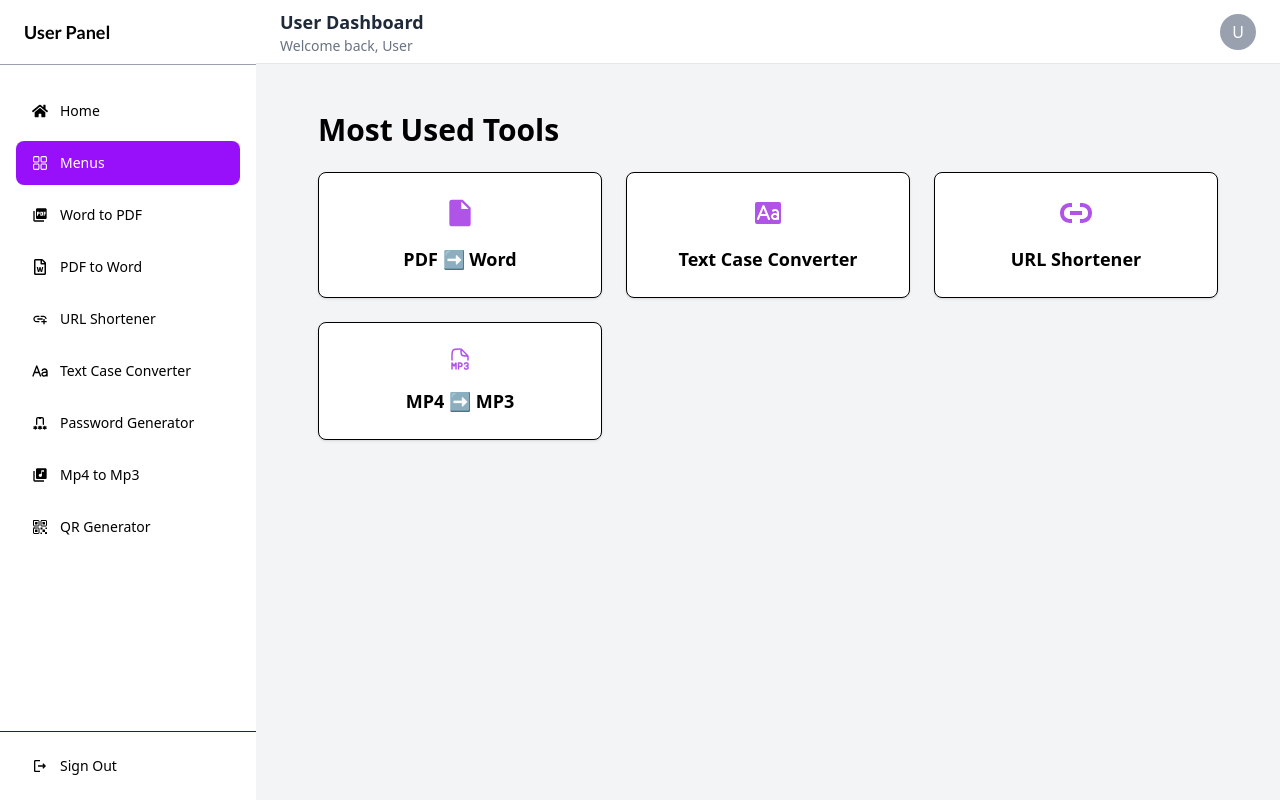
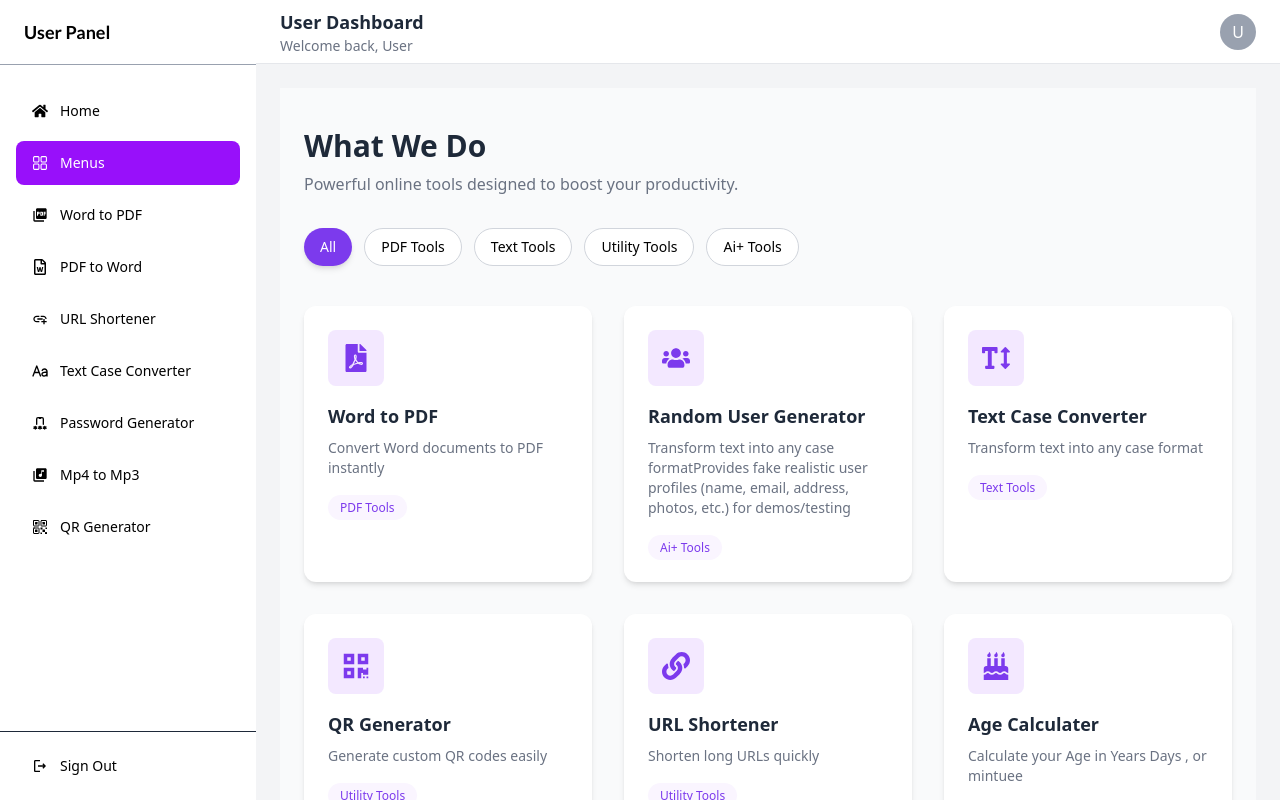
Before and after one commit to AjeetkumarYadav07/utility_Hub, a React (Vite) app in the folder frontend/: page /user-dashboard in a window 1280 px wide. Built offline with nearby package versions, Linux system fonts and the light colour scheme.

Commit message:
add  user-dashbaord ui update

```diff
--- a/frontend/src/Pages/Dashboard/DefaultPage.jsx
+++ b/frontend/src/Pages/Dashboard/DefaultPage.jsx
@@ -1,55 +1,147 @@
-import React from "react";
+
+import React, { useState } from "react";
+import { useNavigate } from "react-router-dom";
+import { FaFilePdf, FaTextHeight, FaUsers, FaLink, FaQrcode, FaKey, FaFileWord,  FaBirthdayCake,  FaRobot } from "react-icons/fa";
 
 const DefaultPage = () => {
+  const navigate = useNavigate();
+  const [activeFilter, setActiveFilter] = useState("All");
+
   const tools = [
     {
-      icon: (
-        <svg xmlns="http://www.w3.org/2000/svg" width="32" height="32" viewBox="0 0 24 24">
-          <path fill="#b054e7" d="M6 2h8l6 6v12a2 2 0 0 1-2 2H6a2 2 0 0 1-2-2V4a2 2 0 0 1 2-2m7 1.5V9h5.5z"/>
-        </svg>
-      ),
-      text: "PDF ➡️ Word",
+      title: "Word to PDF",
+      desc: "Convert Word documents to PDF instantly",
+      category: "PDF Tools",
+      icon: <FaFilePdf size={28} />,
+      path: "/user-dashboard/word_to_pdf",
     },
     {
-      icon: (
-       <svg xmlns="http://www.w3.org/2000/svg" width="32" height="32" viewBox="0 0 256 256">
-        <path fill="#b054e7" d="M200 156c0 6.5-7.33 12-16 12s-16-5.5-16-12s7.33-12 16-12s16 5.5 16 12m32-100v144a16 16 0 0 1-16 16H40a16 16 0 0 1-16-16V56a16 16 0 0 1 16-16h176a16 16 0 0 1 16 16m-88.63 116.88l-44-104a8 8 0 0 0-14.74 0l-44 104a8 8 0 0 0 14.74 6.24L66.84 152h50.32l11.47 27.12a8 8 0 0 0 14.74-6.24M216 124c0-15.44-14.36-28-32-28a34.86 34.86 0 0 0-20.78 6.68a8 8 0 0 0 9.56 12.83A18.84 18.84 0 0 1 184 112c8.56 0 15.8 5.36 16 11.76v8a35.24 35.24 0 0 0-16-3.76c-17.64 0-32 12.56-32 28s14.36 28 32 28a35.1 35.1 0 0 0 16.93-4.26A8 8 0 0 0 216 176ZM73.61 136h36.78L92 92.53Z"/></svg>
-      ),
-      text: "Text Case Converter",
+      title: "Random User Generator",
+      desc: "Transform text into any case formatProvides fake realistic user profiles (name, email, address, photos, etc.) for demos/testing",
+      category: "Ai+ Tools",
+      icon: <FaUsers size={28} />,
+      path: "/user-dashboard/text_convert",
     },
     {
-      icon: (
-       <svg xmlns="http://www.w3.org/2000/svg" width="32" height="32" viewBox="0 0 32 32"><path fill="#b054e7" d="M10 14h12v4H10z"/>
-       <path fill="#b054e7" d="M12 22H9.562A5.57 5.57 0 0 1 4 16.438v-.876A5.57 5.57 0 0 1 9.562 10H12V6H9.562A9.56 9.56 0 0 0 0 15.562v.876A9.56 9.56 0 0 0 9.562 26H12ZM22.438 6H20v4h2.438A5.57 5.57 0 0 1 28 15.562v.876A5.57 5.57 0 0 1 22.438 22H20v4h2.438A9.56 9.56 0 0 0 32 16.438v-.876A9.56 9.56 0 0 0 22.438 6"/></svg>
-      ),
-      text: "URL Shortener",
+      title: "Text Case Converter",
+      desc: "Transform text into any case format",
+      category: "Text Tools",
+      icon: <FaTextHeight size={28} />,
+      path: "/user-dashboard/text_convert",
     },
     {
-      icon: (
-       <svg xmlns="http://www.w3.org/2000/svg" width="24" height="24" viewBox="0 0 24 24">
-        <path fill="none" stroke="#b054e7" stroke-linecap="round" stroke-linejoin="round" stroke-width="1.5" d="M20 12.999v-2.343c0-.818 0-1.226-.152-1.594c-.152-.367-.441-.656-1.02-1.235l-4.736-4.736c-.499-.499-.748-.748-1.058-.896a2 2 0 0 0-.197-.082c-.323-.114-.676-.114-1.381-.114c-3.245 0-4.868 0-5.967.886a4 4 0 0 0-.603.603C4 4.588 4 6.21 4 9.455v3.544m9-10.5v.5c0 2.828 0 4.243.879 5.121C14.757 9 16.172 9 19 9h.5m-3 8.001a1 1 0 0 1 1-1H19a1 1 0 0 1 1 1v1a1 1 0 0 1-1 1m-1 0h1m-15 3v-6l2 3l2-3v6m2.5 0v-2.5m0 0v-3.5h1.75a1.75 1.75 0 1 1 0 3.5zm8.5-.5a1 1 0 0 1 1 1v1a1 1 0 0 1-1 1h-1.5a1 1 0 0 1-1-1"/></svg>
-      ),
-      text: "MP4 ➡️ MP3",
+      title: "QR Generator",
+      desc: "Generate custom QR codes easily",
+      category: "Utility Tools",
+      icon: <FaQrcode size={28} />,
+      path: "/user-dashboard/qr_generator",
+    },
+    {
+      title: "URL Shortener",
+      desc: "Shorten long URLs quickly",
+      category: "Utility Tools",
+      icon: <FaLink size={28} />,
+      path: "/user-dashboard/url_shortener",
+    },
+    {
+      title: "Age Calculater",
+      desc: "Calculate your Age in  Years Days , or mintuee ",
+      category: "Utility Tools",
+      icon: < FaBirthdayCake size={28} />,
+      path: "/user-dashboard/url_shortener",
+    },
+
+    {
+      title: "Password Generator",
+      desc: "Create secure random passwords",
+      category: "Utility Tools",
+      icon: <FaKey size={28} />,
+      path: "/user-dashboard/passwordGenerator",
+    },
+    {
+      title: "PDF to Word",
+      desc: "Convert PDF to Word Document instantly",
+      category: "PDF Tools",
+      icon: <FaFileWord size={28} />,
+      path: "/user-dashboard/pdf_to_word",
+    },
+    {
+      title: "AI PDF Summary",
+      desc: "Summarize PDF using AI",
+      category: "Ai+ Tools",
+      icon: <FaRobot size={28} />,
+      path: "/aiPdfSummary",
     },
   ];
 
+  const filters = ["All", "PDF Tools", "Text Tools", "Utility Tools", "Ai+ Tools"];
+
+  const filteredTools =
+    activeFilter === "All"
+      ? tools
+      : tools.filter((tool) => tool.category === activeFilter);
+
   return (
-    <section className="w-full px-4 py-6">
-      <div className="max-w-[900px] mx-auto">
+    <section className="w-full px-6 py-10 bg-gray-50 min-h-screen">
+      <div className="max-w-6xl mx-auto">
 
-        <h1 className="text-2xl md:text-3xl font-bold mb-6">
-          Most Used Tools
-        </h1>
+        {/* Heading */}
+        <div className="mb-8">
+          <h1 className="text-3xl font-bold text-gray-800">
+            What We Do
+          </h1>
+          <p className="text-gray-500 mt-2">
+            Powerful online tools designed to boost your productivity.
+          </p>
+        </div>
 
-        {/* Grid */}
-        <div className="grid grid-cols-1 sm:grid-cols-2 md:grid-cols-3 gap-6">
-          {tools.map((tool, index) => (
+        {/* Filters */}
+        <div className="flex flex-wrap gap-3 mb-10">
+          {filters.map((filter) => (
+            <button
+              key={filter}
+              onClick={() => setActiveFilter(filter)}
+              className={`px-4 py-2 rounded-full text-sm font-medium transition
+                ${
+                  activeFilter === filter
+                    ? "bg-[#7C3AED] text-white shadow-md"
+                    : "bg-white border border-gray-300 hover:bg-purple-100"
+                }`}
+            >
+              {filter}
+            </button>
+          ))}
+        </div>
+
+        {/* Cards Grid */}
+        <div className="grid grid-cols-1 sm:grid-cols-2 md:grid-cols-3 gap-8">
+          {filteredTools.map((tool, index) => (
             <div
               key={index}
-              className="bg-white border rounded-lg p-6 flex flex-col items-center text-center shadow-sm hover:shadow-md hover:scale-105 transition duration-200 cursor-pointer"
+              onClick={() => navigate(tool.path)}
+              className="bg-white rounded-xl p-6 shadow-md hover:shadow-xl hover:-translate-y-1 transition-all duration-300 cursor-pointer group"
             >
-              <div className="mb-4">{tool.icon}</div>
-              <h2 className="font-semibold text-lg">{tool.text}</h2>
+              {/* Icon */}
+              <div className="w-14 h-14 flex items-center justify-center rounded-lg bg-purple-100 text-[#7C3AED] mb-4 group-hover:bg-[#7C3AED] group-hover:text-white transition">
+                {tool.icon}
+              </div>
+
+              {/* Title */}
+              <h2 className="text-lg font-semibold text-gray-800 mb-2">
+                {tool.title}
+              </h2>
+
+              {/* Description */}
+              <p className="text-gray-500 text-sm">
+                {tool.desc}
+              </p>
+
+              {/* Category Tag */}
+              <div className="mt-4">
+                <span className="text-xs px-3 py-1 bg-purple-50 text-[#7C3AED] rounded-full">
+                  {tool.category}
+                </span>
+              </div>
             </div>
           ))}
         </div>
--- a/frontend/src/layout/Sidebar.jsx
+++ b/frontend/src/layout/Sidebar.jsx
@@ -127,6 +127,7 @@ import { IoQrCodeOutline } from "react-icons/io5";
 import { MdOutlineLogout } from "react-icons/md";
 
 
+
 const Sidebar = ({ isOpen, setIsOpen }) => {
   const menuItems = [
     {name: "Home" , path:"/" , icons:<FaHome/>},
```
